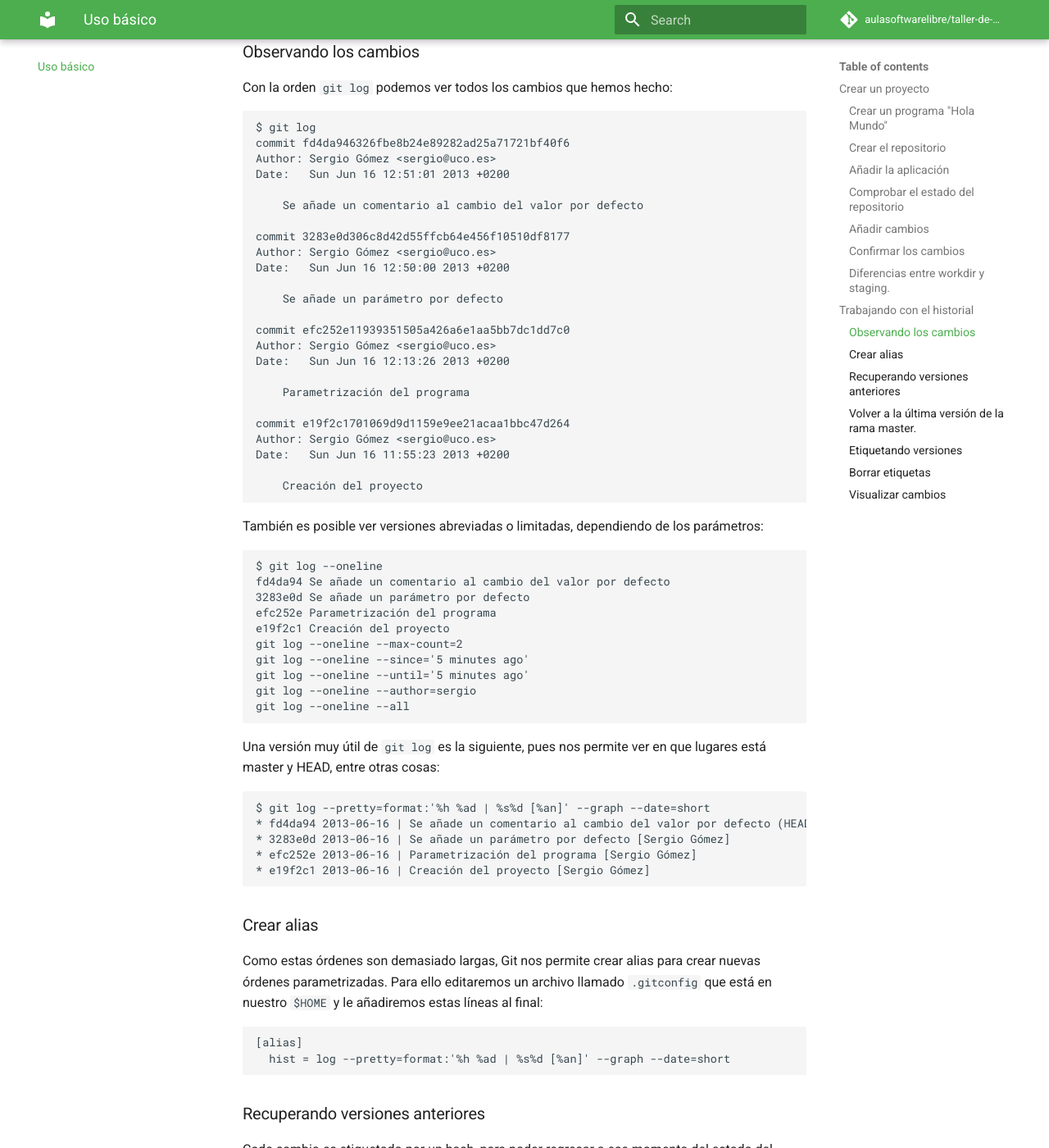
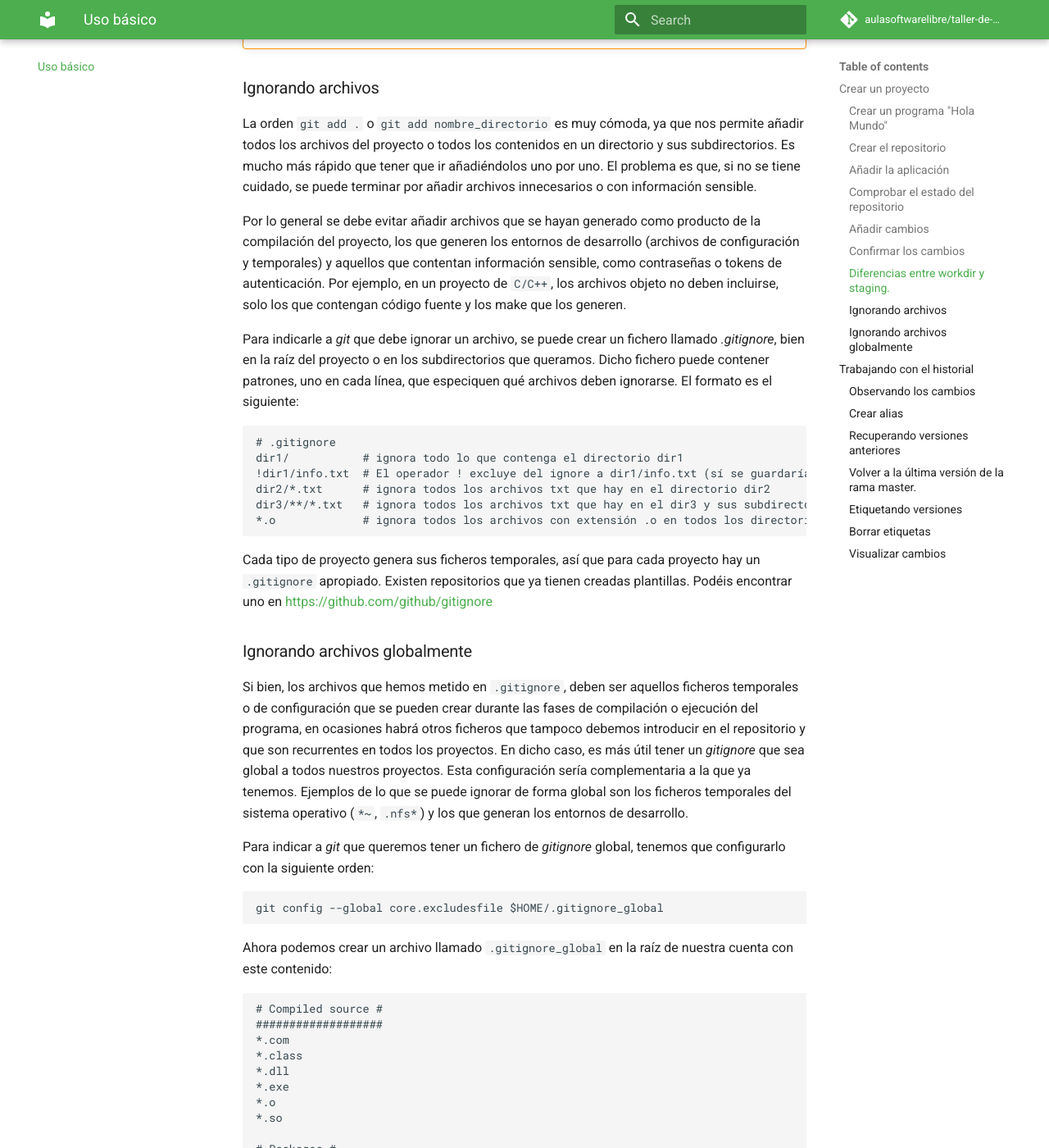
Before and after one commit to aulasoftwarelibre/taller-de-git, an MkDocs documentation site: the page built from docs/usobasico.md, in a window 1280 px wide and 1400 px high, scrolled down 3831 px. Shown: the whole window at 82% size. Built offline with MkDocs 1.6.1 and Material for MkDocs 9.7.7, drawn with Linux system fonts in a browser that asks for light colours; comment, search, counter and statistics services are not loaded; old or Windows-style settings are respelled for this version of MkDocs; some of the changed text lies outside the part shown.

Commit message:
Añadida sección de gitignore

````diff
--- a/docs/usobasico.md
+++ b/docs/usobasico.md
@@ -159,7 +159,92 @@ Almacenamos los cambios por separado:
      1 file changed, 1 insertion(+)
 
 !!! info
-    El valor "." despues de `git add` indica que se añadan todos los archivos que hayan cambiado.
+    El valor "." despues de `git add` indica que se añadan todos los archivos de forma recursiva.
+
+!!! warning
+    Cuidado cuando uses `git add .` asegúrate de que no estás añadiendo archivos que no quieres añadir.
+
+### Ignorando archivos
+
+La orden `git add .` o `git add nombre_directorio` es muy cómoda, ya que nos permite añadir todos los archivos del proyecto o todos los contenidos en un directorio y sus subdirectorios. Es mucho más rápido que tener que ir añadiéndolos uno por uno. El problema es que, si no se tiene cuidado, se puede terminar por añadir archivos innecesarios o con información sensible.
+
+Por lo general se debe evitar añadir archivos que se hayan generado como producto de la compilación del proyecto, los que generen los entornos de desarrollo (archivos de configuración y temporales) y aquellos que contentan información sensible, como contraseñas o tokens de autenticación. Por ejemplo, en un proyecto de `C/C++`, los archivos objeto no deben incluirse, solo los que contengan código fuente y los make que los generen.
+
+Para indicarle a _git_ que debe ignorar un archivo, se puede crear un fichero llamado _.gitignore_, bien en la raíz del proyecto o en los subdirectorios que queramos. Dicho fichero puede contener patrones, uno en cada línea, que especiquen qué archivos deben ignorarse. El formato es el siguiente:
+
+```
+# .gitignore
+dir1/           # ignora todo lo que contenga el directorio dir1
+!dir1/info.txt  # El operador ! excluye del ignore a dir1/info.txt (sí se guardaría)
+dir2/*.txt      # ignora todos los archivos txt que hay en el directorio dir2
+dir3/**/*.txt   # ignora todos los archivos txt que hay en el dir3 y sus subdirectorios
+*.o             # ignora todos los archivos con extensión .o en todos los directorios
+```
+
+Cada tipo de proyecto genera sus ficheros temporales, así que para cada proyecto hay un `.gitignore` apropiado. Existen repositorios que ya tienen creadas plantillas. Podéis encontrar uno en [https://github.com/github/gitignore](https://github.com/github/gitignore)
+
+### Ignorando archivos globalmente
+
+Si bien, los archivos que hemos metido en `.gitignore`, deben ser aquellos ficheros temporales o de configuración que se pueden crear durante las fases de compilación o ejecución del programa, en ocasiones habrá otros ficheros que tampoco debemos introducir en el repositorio y que son recurrentes en todos los proyectos. En dicho caso, es más útil tener un _gitignore_ que sea global a todos nuestros proyectos. Esta configuración sería complementaria a la que ya tenemos. Ejemplos de lo que se puede ignorar de forma global son los ficheros temporales del sistema operativo (`*~`, `.nfs*`) y los que generan los entornos de desarrollo.
+
+Para indicar a _git_ que queremos tener un fichero de _gitignore_ global, tenemos que configurarlo con la siguiente orden:
+
+```
+git config --global core.excludesfile $HOME/.gitignore_global
+```
+
+Ahora podemos crear un archivo llamado `.gitignore_global` en la raíz de nuestra cuenta con este contenido:
+
+
+```
+# Compiled source #
+###################
+*.com
+*.class
+*.dll
+*.exe
+*.o
+*.so
+
+# Packages #
+############
+# it's better to unpack these files and commit the raw source
+# git has its own built in compression methods
+*.7z
+*.dmg
+*.gz
+*.iso
+*.jar
+*.rar
+*.tar
+*.zip
+
+# Logs and databases #
+######################
+*.log
+*.sql
+*.sqlite
+
+# OS generated files #
+######################
+.DS_Store
+.DS_Store?
+._*
+.Spotlight-V100
+.Trashes
+ehthumbs.db
+Thumbs.db
+*~
+*.swp
+
+# IDEs               #
+######################
+.idea
+.settings/
+.classpath
+.project
+```
+
 
 ## Trabajando con el historial
 
````
